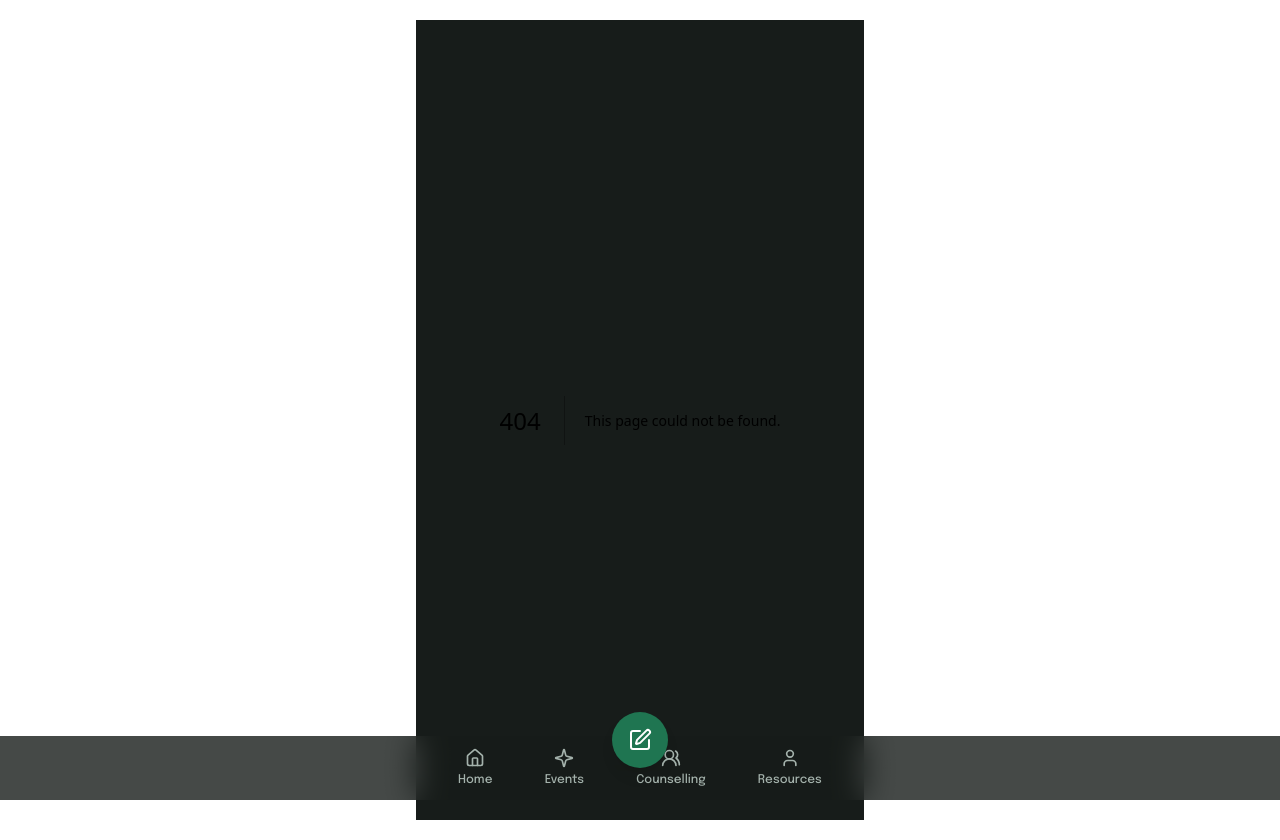
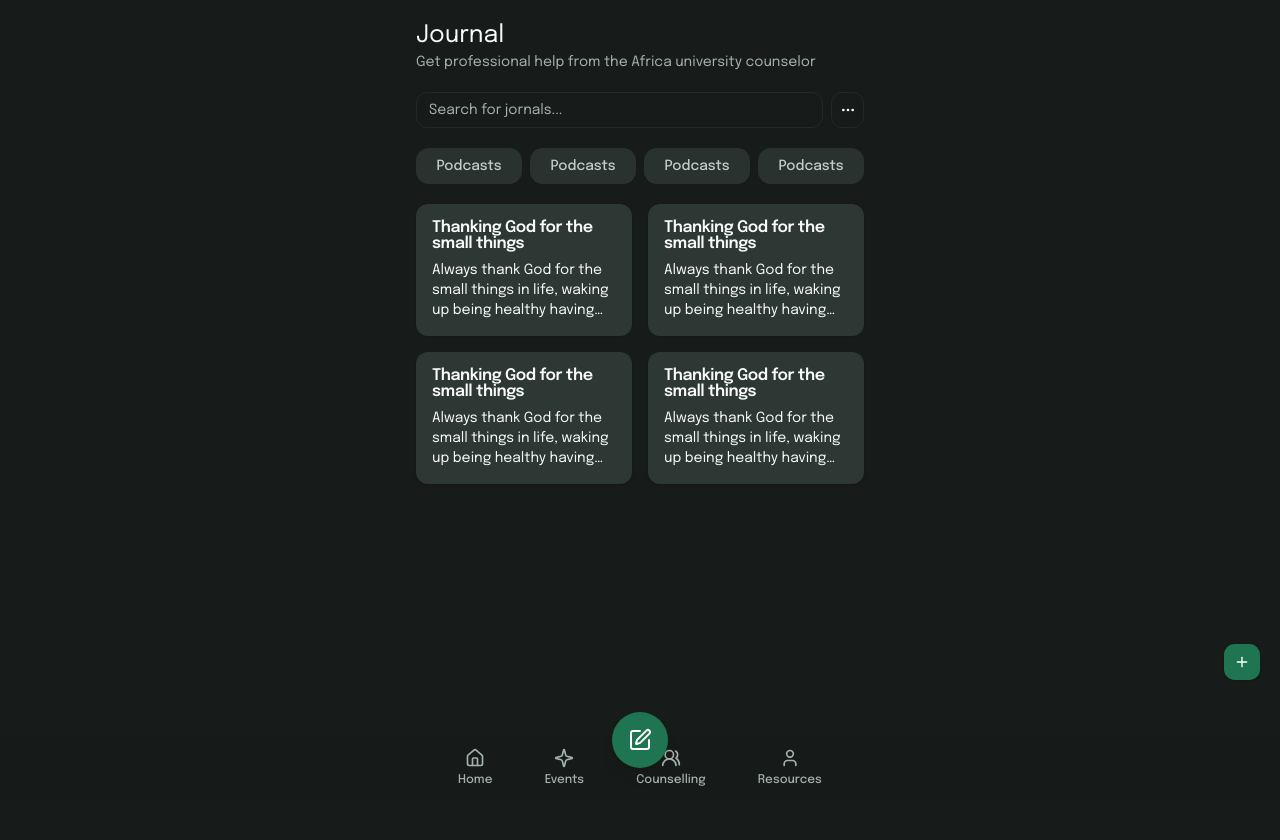
Before and after one commit to marknature/mental-compass, a Next.js app: page /journals in a window 1280 px wide. Before the commit this address had no page. Built offline with nearby package versions, Linux system fonts and the light colour scheme.

Commit message:
feat: added journals page

```diff
--- /dev/null
+++ b/app/journals/[id]/page.tsx
@@ -0,0 +1,46 @@
+import { Button } from "@/components/ui/button";
+import { Card, CardContent, CardHeader, CardTitle } from "@/components/ui/card";
+import { Input } from "@/components/ui/input";
+import { MoreHorizontal, Plus } from "lucide-react";
+
+export default function JournalPage() {
+  return (
+    <>
+      <div className="space-y-4">
+        <h5 className="text-sm text-muted-foreground">
+          Edited Wednesday 5 July
+        </h5>
+        <h1 className="text-4xl mb-2 text-foreground font-semibold">
+          Thanking God for the small things
+        </h1>
+      </div>
+      <div className="grid grid-cols-4 gap-2 mb-6">
+        <Button variant="secondary" className="text-sm rounded-lg">
+          Podcasts
+        </Button>
+        <Button variant="secondary" className="text-sm rounded-lg">
+          Podcasts
+        </Button>
+        <Button variant="outline" size={"icon"} className="text-sm rounded-lg">
+          <Plus />
+        </Button>
+      </div>
+
+      <p>
+        Lorem ipsum dolor sit amet, consectetur adipiscing elit, sed do eiusmod
+        tempor incididunt ut labore et dolore magna aliqua. Ut enim ad minim
+        veniam, quis nostrud exercitatiLorem ipsum dolor sit amet, consectetur
+        adipiscing elit, sed do eiusmod tempor incididunt ut labore et dolore
+        magna aliqua. Ut enim ad minim veniam, quis nostrud exercitati
+      </p>
+
+      <p>
+        Lorem ipsum dolor sit amet, consectetur adipiscing elit, sed do eiusmod
+        tempor incididunt ut labore et dolore magna aliqua. Ut enim ad minim
+        veniam, quis nostrud exercitatiLorem ipsum dolor sit amet, consectetur
+        adipiscing elit, sed do eiusmod tempor incididunt ut labore et dolore
+        magna aliqua. Ut enim ad minim veniam, quis nostrud exercitati
+      </p>
+    </>
+  );
+}
--- /dev/null
+++ b/app/journals/page.tsx
@@ -0,0 +1,108 @@
+import { Badge } from "@/components/ui/badge";
+import { Button } from "@/components/ui/button";
+import { Card, CardContent, CardFooter, CardTitle } from "@/components/ui/card";
+import { Input } from "@/components/ui/input";
+import { MoreHorizontal, Plus } from "lucide-react";
+import Link from "next/link";
+
+export default function Journal() {
+  const journals = [
+    {
+      title: "Thanking God for the small things",
+      content: `
+            Always thank God for the small things in life, waking up being
+            healthy having food on the table. Even when you have little or
+            nothing as long as you got breath in your lungs you got something to
+            thank God for and a mission you have to complete. Use the little you
+            have to get more and God will reward you with much more
+      `,
+      url: "/journals/1",
+    },
+    {
+      title: "Thanking God for the small things",
+      content: `
+            Always thank God for the small things in life, waking up being
+            healthy having food on the table. Even when you have little or
+            nothing as long as you got breath in your lungs you got something to
+            thank God for and a mission you have to complete. Use the little you
+            have to get more and God will reward you with much more
+      `,
+      url: "/journals/2",
+    },
+    {
+      title: "Thanking God for the small things",
+      content: `
+            Always thank God for the small things in life, waking up being
+            healthy having food on the table. Even when you have little or
+            nothing as long as you got breath in your lungs you got something to
+            thank God for and a mission you have to complete. Use the little you
+            have to get more and God will reward you with much more
+      `,
+      url: "/journals/3",
+    },
+    {
+      title: "Thanking God for the small things",
+      content: `
+            Always thank God for the small things in life, waking up being
+            healthy having food on the table. Even when you have little or
+            nothing as long as you got breath in your lungs you got something to
+            thank God for and a mission you have to complete. Use the little you
+            have to get more and God will reward you with much more
+      `,
+      url: "/journals/4",
+    },
+  ];
+  return (
+    <>
+      <h1 className="text-2xl mb-2 text-foreground">
+        Journal
+        <p className="text-sm text-muted-foreground">
+          Get professional help from the Africa university counselor
+        </p>
+      </h1>
+      <div className="mb-6 flex gap-2">
+        <Input
+          type="search"
+          placeholder="Search for jornals..."
+          className="w-full text-sm"
+        />
+        <Button size={"icon"} variant={"outline"}>
+          <MoreHorizontal />
+        </Button>
+      </div>
+      <div className="grid grid-cols-4 gap-2 mb-6">
+        <Button variant="secondary" className="text-sm rounded-lg">
+          Podcasts
+        </Button>
+        <Button variant="secondary" className="text-sm rounded-lg">
+          Podcasts
+        </Button>
+        <Button variant="secondary" className="text-sm rounded-lg">
+          Podcasts
+        </Button>
+        <Button variant="secondary" className="text-sm rounded-lg">
+          Podcasts
+        </Button>
+      </div>
+
+      <div className="grid grid-cols-2 gap-4">
+        {journals.map(({ url, content, title }) => {
+          return (
+            <Link href={url} key={url}>
+              <Card className="p-4 space-y-2 bg-border border-none">
+                <CardTitle>{title}</CardTitle>
+                <CardContent className="p-0 text-sm line-clamp-3">
+                  {content}
+                </CardContent>
+              </Card>
+            </Link>
+          );
+        })}
+      </div>
+
+      <Button size={"icon"} className="z-40 bottom-40 absolute right-5">
+        <Plus size={"50"} />
+      </Button>
+    </>
+  );
+}
```
